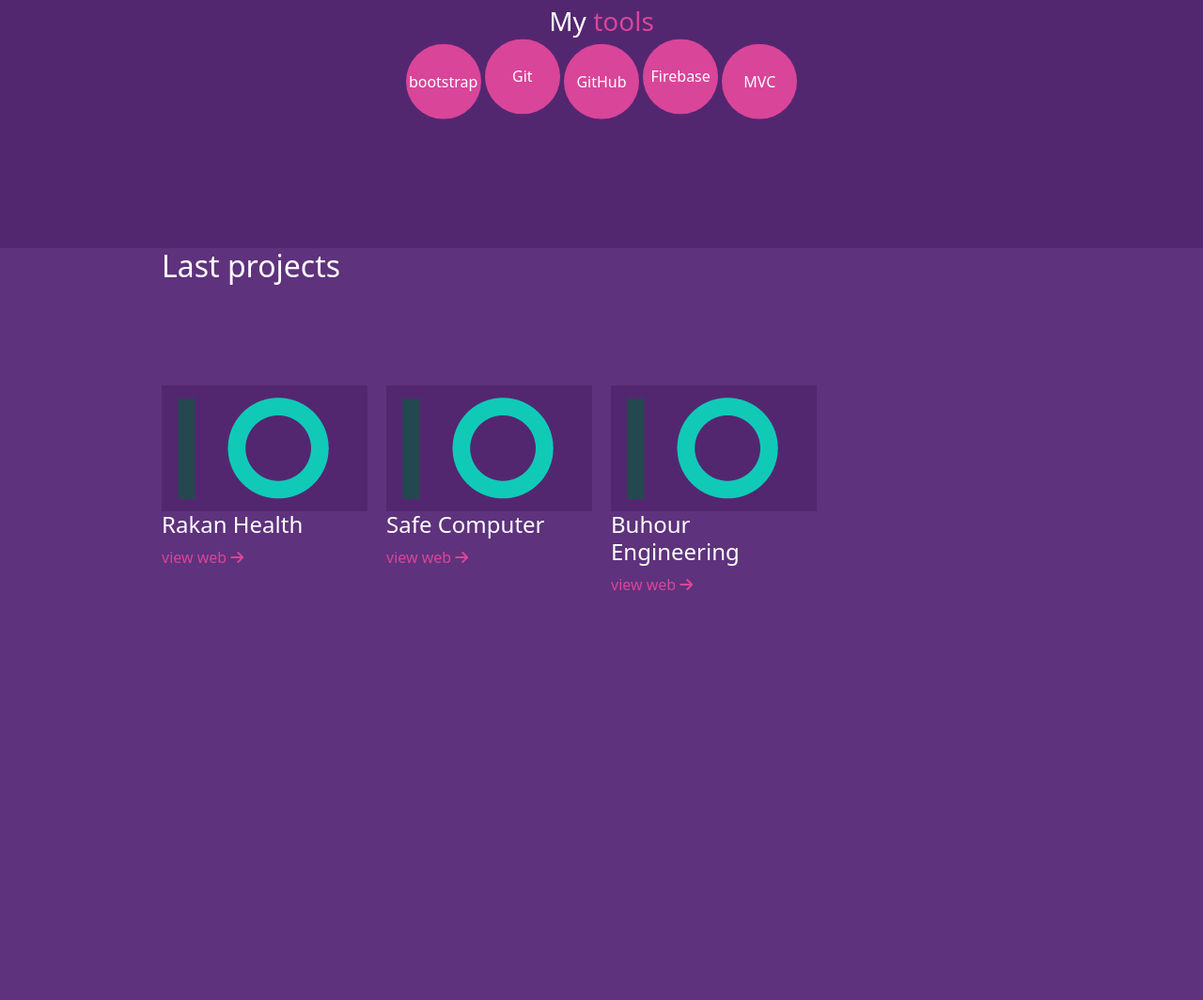
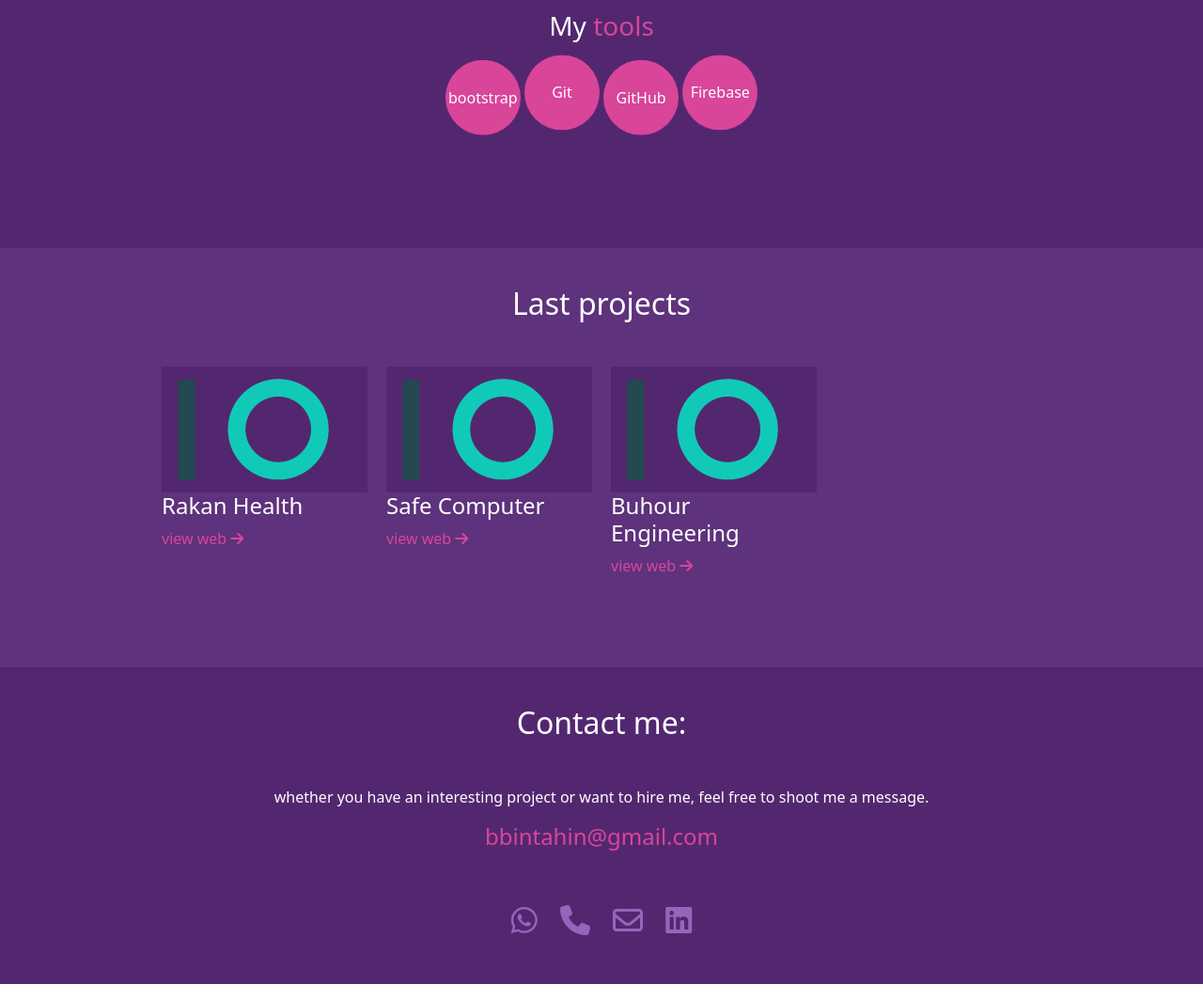
Before and after one commit to bayanBinTahin/bayanSalem, a website: page index.html in a window 1280 px wide. Shown: the part 1336-2400 px from the top of the page at 94% size. Drawn offline with nearby package versions, Linux system fonts and the light colour scheme.

Commit message:
contact-section

```diff
--- a/css/style.css
+++ b/css/style.css
@@ -137,13 +137,15 @@
         }
 
         .aboutMe .container .first-section {
-            padding-top: 70px;
-            padding-bottom: 40px;
+            padding-top: 40px;
+            padding-bottom: 0;
             display: flex;
             flex-direction: row;
-            justify-content: space-between;
+            justify-content: space-around;
             align-items: center;
-            min-height: calc(100vh / 2);
+            height: calc(100vh / 2);
+            margin-bottom: 0px;
+            margin-top: -27px;
         }
 
         .aboutMe .container .first-section .image {
@@ -192,8 +194,13 @@
         }
 
         .aboutMe .container .second-section {
-            min-height: calc(100vh / 2);
+            min-height: calc((100vh / 2) + 20px);
             text-align: center;
+        }
+
+        .aboutMe .container .second-section h3 {
+            margin-bottom: 20px;
+            margin-top: 10px;
         }
 
         .aboutMe .container .second-section h3 span {
@@ -262,22 +269,24 @@
 
         .projects {
             background-color: var(--section-third-color);
-            min-height: 100vh;
         }
 
         .projects .container {
             display: flex;
             flex-direction: column;
             width: 75%;
+            padding-top: 40px;
+            padding-bottom: 80px;
         }
 
-        .projects .container span {}
+        .projects .container h2 {
+            text-align: center;
+        }
 
         .projects .container .projects-list {
             display: grid;
             grid-template-columns: repeat(auto-fill, minmax(200px, 1fr));
             grid-gap: 20px;
-            margin-top: 100px;
         }
 
         .projects .container .projects-list .project a {
@@ -302,3 +311,33 @@
             color: #b41a71;
         }
         /*projects end*/
+        /* contact start*/
+
+        .contact {
+            background-color: var(--section-color);
+        }
+
+        .contact .container {
+            text-align: center;
+            padding-top: 40px;
+            padding-bottom: 40px;
+        }
+
+        .contact .container h4 {
+            color: var(--text-third-color);
+        }
+
+        .contact .container span {
+            display: inline-block;
+            margin: 10px;
+        }
+
+        .contact .container span a {
+            text-decoration: none;
+            color: #9764bb;
+        }
+
+        .contact .container a:hover {
+            color: var(--section-secondary-color);
+        }
+        /* contact end*/
--- a/index.html
+++ b/index.html
@@ -94,7 +94,7 @@
                             <span class="spaneven">Git</span>
                             <span>GitHub</span>
                             <span class="spaneven">Firebase</span>
-                            <span>MVC</span>
+
                         </div>
                     </div>
 
@@ -106,7 +106,7 @@
         <!--projects start-->
         <div class="projects">
             <div class="container">
-                <h2>Last <span>projects</span></h2>
+                <h2 class="mb-5">Last <span>projects</span></h2>
                 <div class="projects-list">
                     <div class="project">
                         <a href="https://bayanbintahin.github.io/rakanHealth/">
@@ -145,6 +145,22 @@
                 </div>
             </div>
         </div>
+        <!--projects end-->
+        <!--contact start-->
+        <div class="contact">
+            <div class="container">
+                <h2 class="mb-5">Contact me:</h2>
+                <p>whether you have an interesting project or want to hire me, feel free to shoot me a message.</p>
+                <h4>bbintahin@gmail.com</h4>
+                <div class="social-media mt-5">
+                    <span title="WhatsApp"><a href="https://wa.me/966531668698?text=Hello Bayan!"><i class="fa-brands fa-2x fa-whatsapp"></i></a></span>
+                    <span title="(+966) 531668698"><a href="tel:+966531668698"><i class="fa-solid fa-2x fa-phone"></i></a></span>
+                    <span title="bbintahin@gmail.com" title="send me an email"><a href="mailto: bbintahin@gmail.com"><i class="fa-regular fa-2x fa-envelope"></i></a></span>
+                    <span title="linkedIn"><a href="https://www.linkedin.com/in/bayan-bintahin"><i class="fa-brands fa-2x fa-linkedin"></i></a></span>
+                </div>
+            </div>
+        </div>
+    </div>
 </body>
 
 </html>
```
